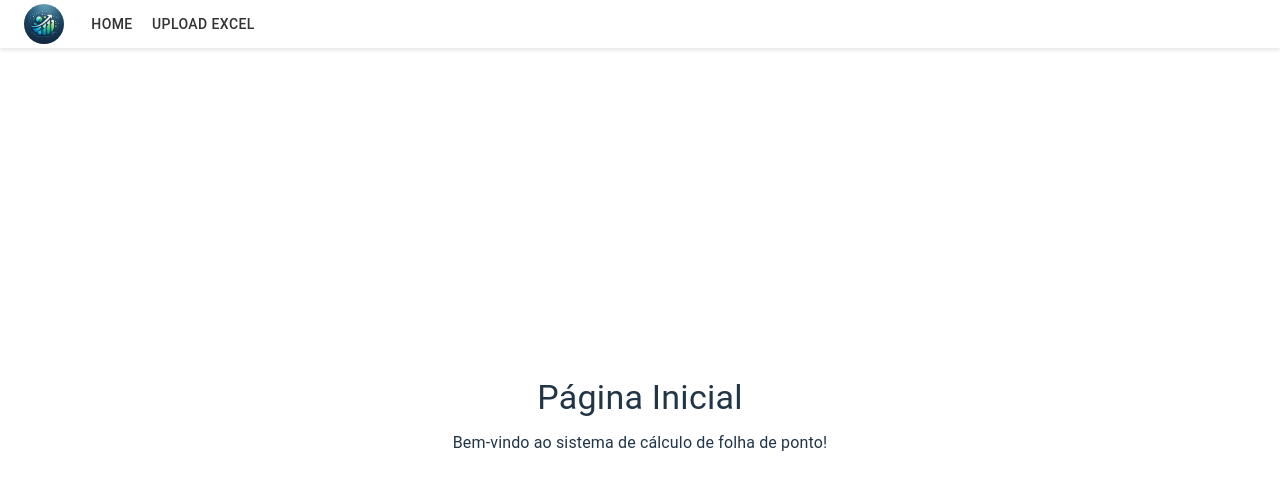
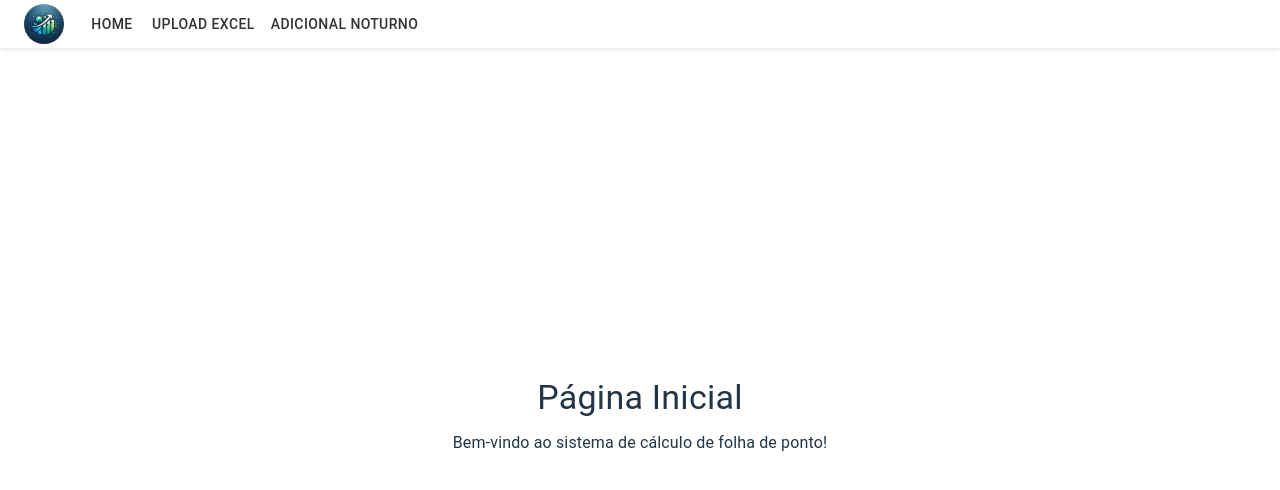
Before and after one commit to limaricardo/sigecont, a React (Vite) app in the folder sigecont-web/: page / in a window 1280 px wide. Shown: the top 490 px of the page. Built offline with nearby package versions, Linux system fonts and the light colour scheme; no server answers.

Commit message:
feat: add new page to navbar

```diff
--- a/sigecont-web/src/components/nav-bar/Navbar.tsx
+++ b/sigecont-web/src/components/nav-bar/Navbar.tsx
@@ -33,6 +33,9 @@ const Navbar: React.FC = () => {
                 <Button color="inherit" component={RouterLink} to="/upload">
                     Upload Excel
                 </Button>
+                <Button color="inherit" component={RouterLink} to="/adicional-noturno">
+                    Adicional Noturno
+                </Button>
             </Toolbar>
         </StyledAppBar>
     );
```
